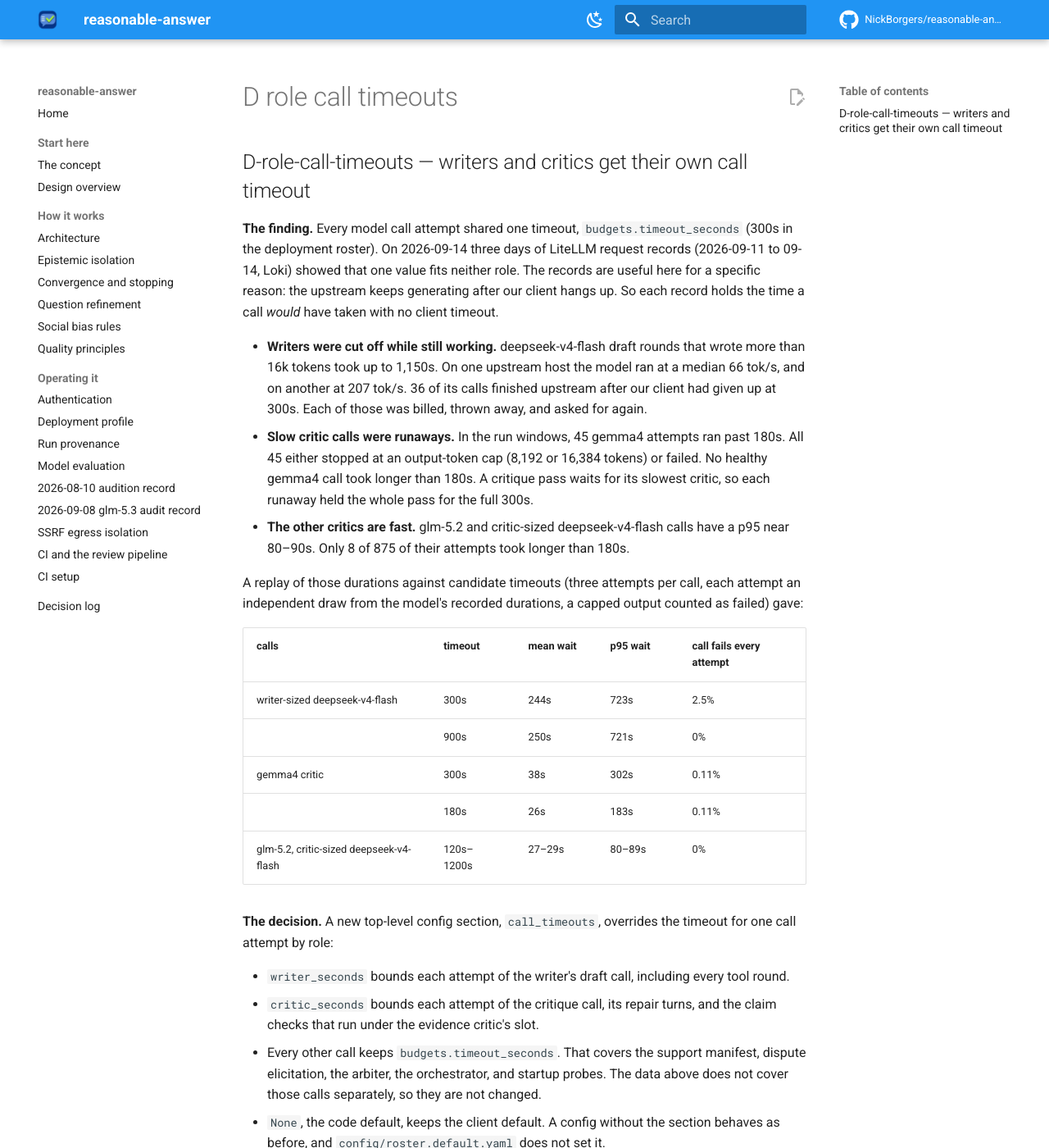
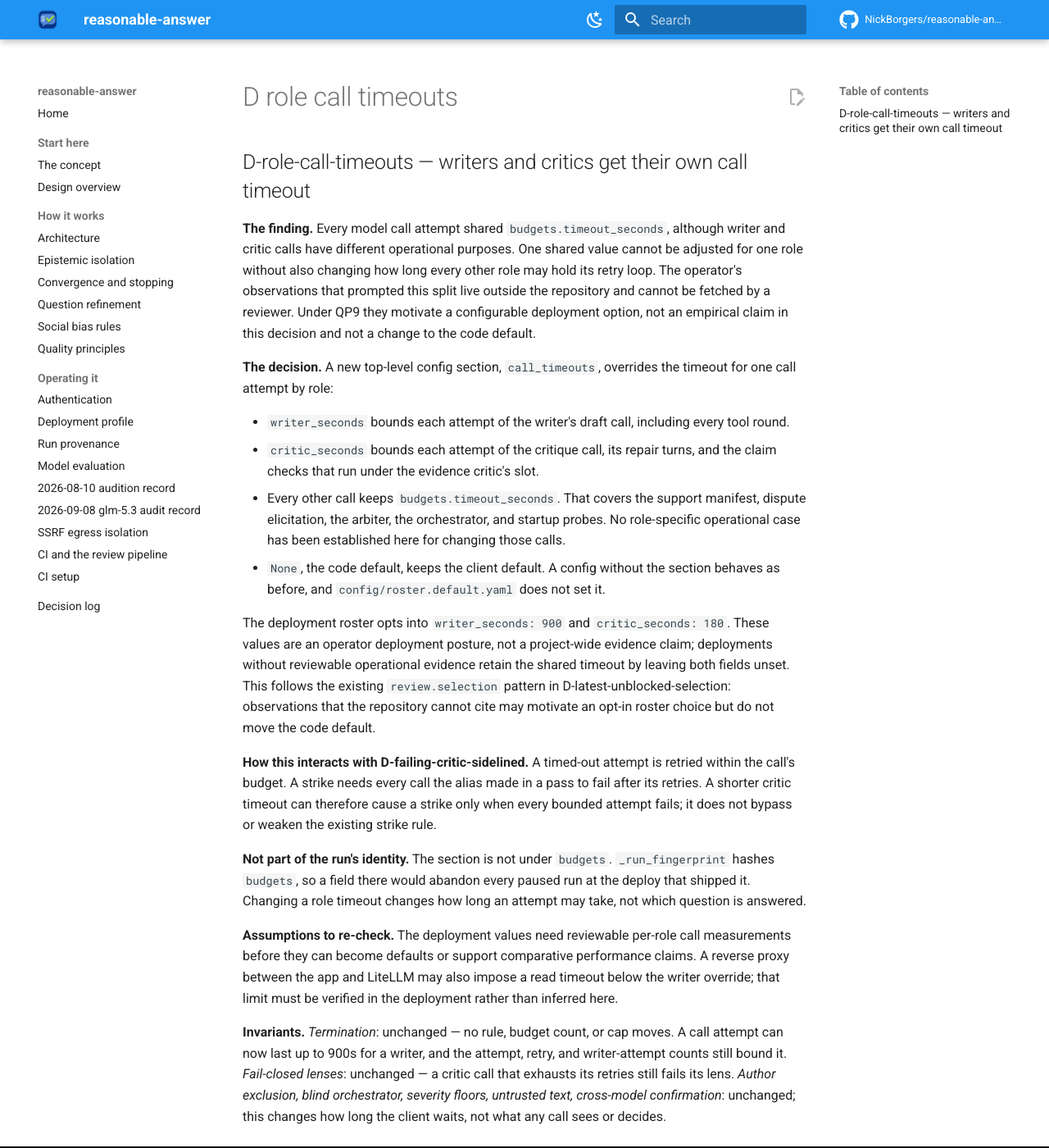
Before and after one commit to NickBorgers/reasonable-answer, an MkDocs documentation site: the page built from docs/decisions/D-role-call-timeouts.md, in a window 1280 px wide and 1400 px high. Shown: the whole window at 82% size. Built offline with MkDocs 1.6.1 and Material for MkDocs 9.7.7, drawn with Linux system fonts in a browser that asks for light colours; comment, search, counter and statistics services are not loaded; some of the changed text lies outside the part shown.

Commit message:
fix: address reviewer findings (cycle 1, cold)
Addressed both quality blockers: QP7 now registers the per-role call-attempt bounds and their call sites, and D-role-call-timeouts now treats unavailable operational observations only as motivation for an opt-in deployment posture rather than as cited empirical warrant. The full offline suite and Ruff pass.

Addressed:
  - quality/qual-principles-drift-1
  - quality/qual-claim-unsupported-1

```diff
--- a/docs/decisions/D-role-call-timeouts.md
+++ b/docs/decisions/D-role-call-timeouts.md
@@ -1,32 +1,11 @@
 ## D-role-call-timeouts — writers and critics get their own call timeout
 
-**The finding.** Every model call attempt shared one timeout, `budgets.timeout_seconds` (300s in
-the deployment roster). On 2026-09-14 three days of LiteLLM request records (2026-09-11 to 09-14,
-Loki) showed that one value fits neither role. The records are useful here for a specific reason:
-the upstream keeps generating after our client hangs up. So each record holds the time a call
-*would* have taken with no client timeout.
-
-* **Writers were cut off while still working.** deepseek-v4-flash draft rounds that wrote more than
-  16k tokens took up to 1,150s. On one upstream host the model ran at a median 66 tok/s, and on
-  another at 207 tok/s. 36 of its calls finished upstream after our client had given up at 300s.
-  Each of those was billed, thrown away, and asked for again.
-* **Slow critic calls were runaways.** In the run windows, 45 gemma4 attempts ran past 180s. All
-  45 either stopped at an output-token cap (8,192 or 16,384 tokens) or failed. No healthy gemma4
-  call took longer than 180s. A critique pass waits for its slowest critic, so each runaway held
-  the whole pass for the full 300s.
-* **The other critics are fast.** glm-5.2 and critic-sized deepseek-v4-flash calls have a p95
-  near 80–90s. Only 8 of 875 of their attempts took longer than 180s.
-
-A replay of those durations against candidate timeouts (three attempts per call, each attempt an
-independent draw from the model's recorded durations, a capped output counted as failed) gave:
-
-| calls | timeout | mean wait | p95 wait | call fails every attempt |
-|---|---|---|---|---|
-| writer-sized deepseek-v4-flash | 300s | 244s | 723s | 2.5% |
-| | 900s | 250s | 721s | 0% |
-| gemma4 critic | 300s | 38s | 302s | 0.11% |
-| | 180s | 26s | 183s | 0.11% |
-| glm-5.2, critic-sized deepseek-v4-flash | 120s–1200s | 27–29s | 80–89s | 0% |
+**The finding.** Every model call attempt shared `budgets.timeout_seconds`, although writer and
+critic calls have different operational purposes. One shared value cannot be adjusted for one role
+without also changing how long every other role may hold its retry loop. The operator's observations
+that prompted this split live outside the repository and cannot be fetched by a reviewer. Under QP9
+they motivate a configurable deployment option, not an empirical claim in this decision and not a
+change to the code default.
 
 **The decision.** A new top-level config section, `call_timeouts`, overrides the timeout for one
 call attempt by role:
@@ -35,39 +14,30 @@ call attempt by role:
 * `critic_seconds` bounds each attempt of the critique call, its repair turns, and the claim checks
   that run under the evidence critic's slot.
 * Every other call keeps `budgets.timeout_seconds`. That covers the support manifest, dispute
-  elicitation, the arbiter, the orchestrator, and startup probes. The data above does not cover
-  those calls separately, so they are not changed.
+  elicitation, the arbiter, the orchestrator, and startup probes. No role-specific operational
+  case has been established here for changing those calls.
 * `None`, the code default, keeps the client default. A config without the section behaves as
   before, and `config/roster.default.yaml` does not set it.
 
-The deployment roster sets `writer_seconds: 900` and `critic_seconds: 180`.
-
-* **900s for writers** is the lowest value at which no replayed writer call failed every attempt.
-  It sits above the slowest recorded call on the slow host (1,150s occurred once and is covered by
-  the retry). Mean wait does not change, because retries often land on a faster host. What
-  changes is that a draft is no longer lost after three cut-off attempts, and a call that is
-  going to finish is not billed twice.
-* **180s for critics**, not 120s. At 120s gemma4's mean wait falls further (20s against 26s), but
-  the timeout cuts 20 healthy glm-5.2 and deepseek-v4-flash attempts instead of 8. A cut attempt is
-  retried, so either value costs almost nothing in failures. 180s keeps nearly all the gain with
-  fewer wasted attempts.
+The deployment roster opts into `writer_seconds: 900` and `critic_seconds: 180`. These values are
+an operator deployment posture, not a project-wide evidence claim; deployments without reviewable
+operational evidence retain the shared timeout by leaving both fields unset. This follows the
+existing `review.selection` pattern in D-latest-unblocked-selection: observations that the
+repository cannot cite may motivate an opt-in roster choice but do not move the code default.
 
 **How this interacts with D-failing-critic-sidelined.** A timed-out attempt is retried within the
-call's budget. A strike needs every call the alias made in a pass to fail after its retries. The
-replay puts a critic call failing all three attempts at 0.11% or lower at 180s, so a shorter
-critic timeout does not measurably raise the strike rate.
+call's budget. A strike needs every call the alias made in a pass to fail after its retries. A
+shorter critic timeout can therefore cause a strike only when every bounded attempt fails; it does
+not bypass or weaken the existing strike rule.
 
 **Not part of the run's identity.** The section is not under `budgets`. `_run_fingerprint` hashes
 `budgets`, so a field there would abandon every paused run at the deploy that shipped it.
 Changing a role timeout changes how long an attempt may take, not which question is answered.
 
-**Assumptions to re-check.** The replay treats attempts as independent. That fits OpenRouter
-spreading retries across hosts. It would not hold if one prompt makes a model run away on every
-attempt. Writer-sized and critic-sized deepseek-v4-flash calls were told apart by output size,
-not by role. The per-attempt `model_call` audit event proposed separately (PR #216) records the
-role directly and is how the effect of this change should be measured. A reverse proxy between the app
-and LiteLLM could also have its own read timeout below 900s. Over the three days it returned no
-504s, but no call was allowed to run past 300s, so that limit is unobserved.
+**Assumptions to re-check.** The deployment values need reviewable per-role call measurements before
+they can become defaults or support comparative performance claims. A reverse proxy between the app
+and LiteLLM may also impose a read timeout below the writer override; that limit must be verified in
+the deployment rather than inferred here.
 
 **Invariants.** *Termination*: unchanged — no rule, budget count, or cap moves. A call attempt can
 now last up to 900s for a writer, and the attempt, retry, and writer-attempt counts still bound
```
Also changed, not shown: docs/quality-principles.md (+1 -1 lines).
